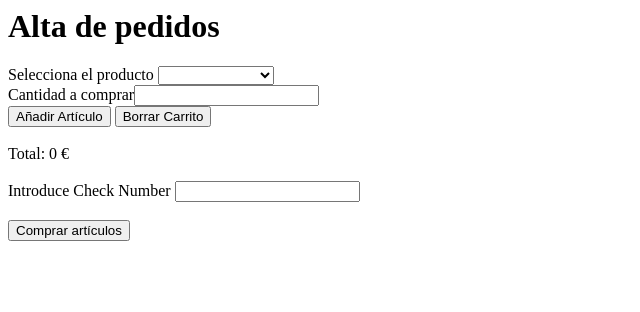
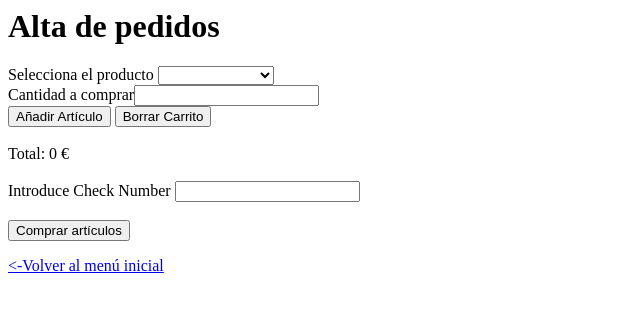
Before and after one commit to msg1999/proyecto_web_pedidos, a PHP site: page /php/pe_altaped.php in a window 1280 px wide. Shown: the top 312 px of the page, without its empty margins (0-640 px from the left). Run offline with PHP 8.4, Linux system fonts and the light colour scheme; the visitor is signed in with stand-in values (Sample User, id 1); tables that the repository leaves empty or names only in its code hold one stand-in row (values such as "Sample post").

Commit message:
Update pe_altaped.php

```diff
--- a/php/pe_altaped.php
+++ b/php/pe_altaped.php
@@ -188,5 +188,6 @@
                 }
             ?>
         </div>
+        <a href="../index.php">&lt;-Volver al menú inicial</a>
     </body>
 </html>
```
